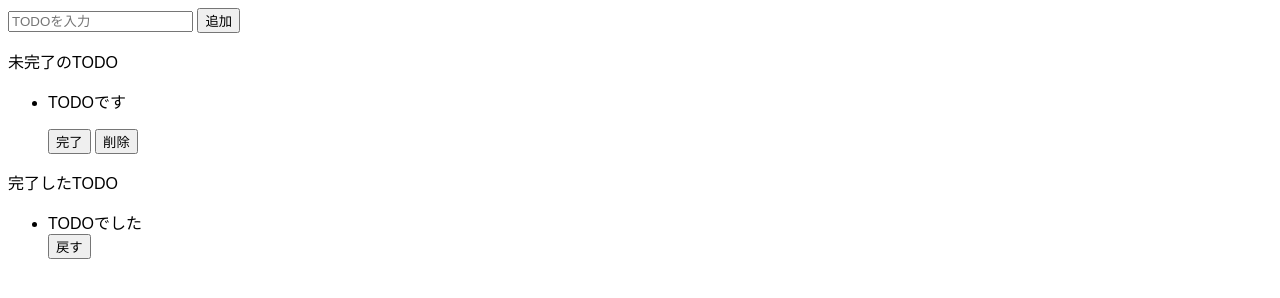
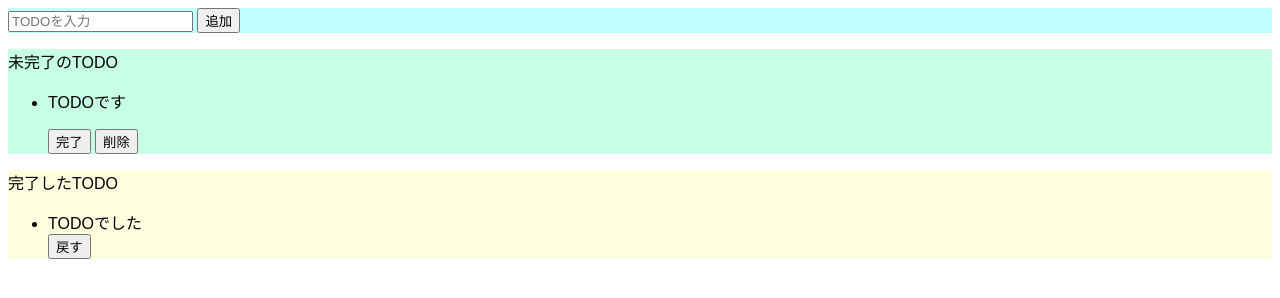
Before and after one commit to Taishi1020/codesandbox-test, a website built with Parcel: page index.html in a window 1280 px wide. Built offline with nearby package versions, Linux system fonts and the light colour scheme.

Commit message:
initial commit

```diff
--- a/index.html
+++ b/index.html
@@ -5,11 +5,11 @@
     <meta charset="UTF-8" />
   </head>
   <body>
-    <div>
+    <div class="input-aree">
       <input placeholder="TODOを入力" />
       <button>追加</button>
     </div>
-    <div>
+    <div class="imcomplete-area">
       <p>未完了のTODO</p>
       <ul>
         <li>
@@ -21,7 +21,7 @@
         </li>
       </ul>
     </div>
-    <div>
+    <div class="complete-area">
       <p>完了したTODO</p>
       <ul>
         <li>TODOでした</li>
--- a/src/styles.css
+++ b/src/styles.css
@@ -1,3 +1,15 @@
 body {
   font-family: sans-serif;
 }
+
+.input-aree {
+  background-color: #c1ffff;
+}
+
+.imcomplete-area {
+  background-color: #c6ffe6;
+}
+
+.complete-area {
+  background-color: #ffffe0;
+}
```
